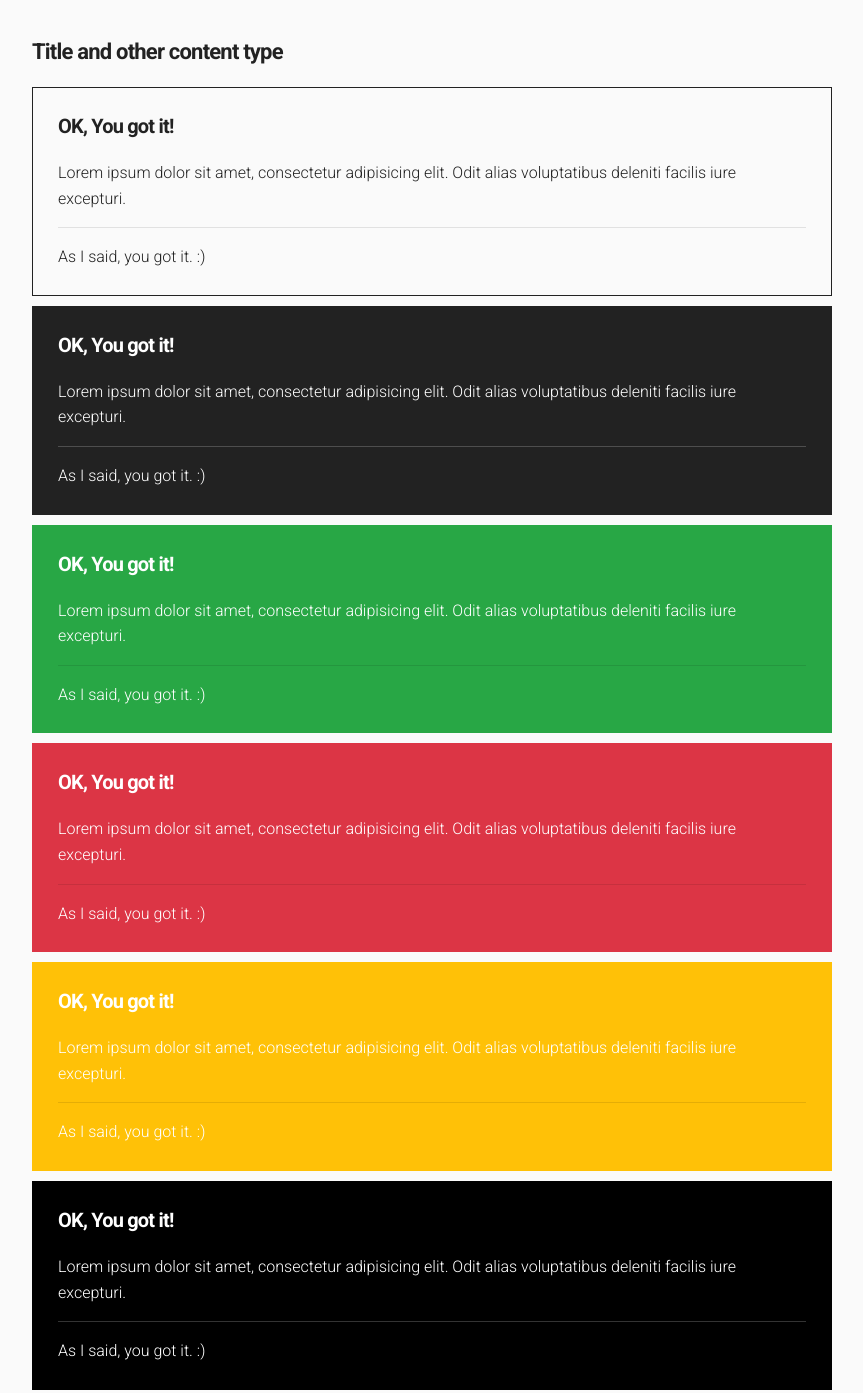
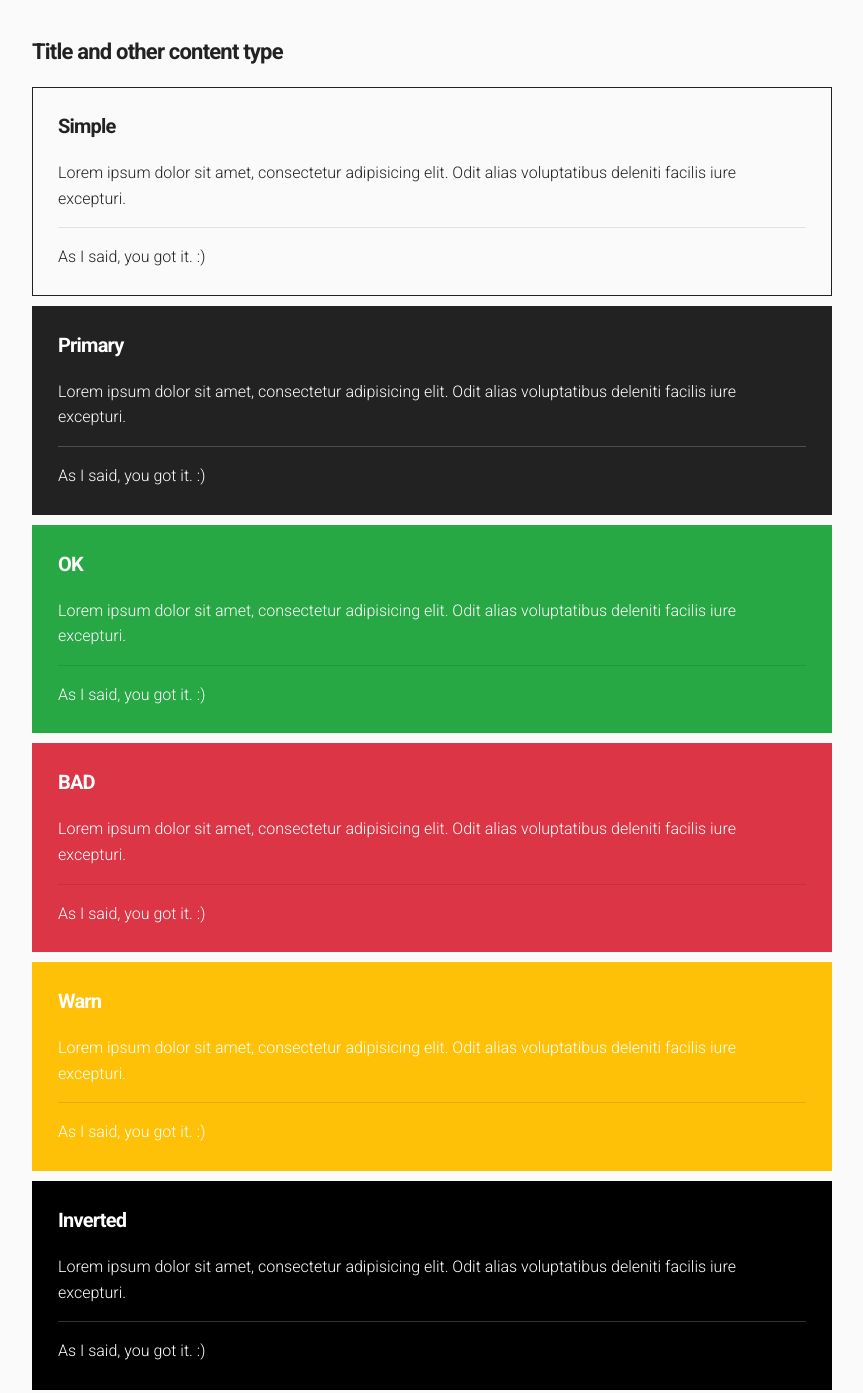
Before and after one commit to djalmaaraujo/minima, a plain HTML site: page index.html in a window 1280 px wide. Shown: the part 2850-4243 px from the top of the page, without its empty margins (208-1071 px from the left). Drawn offline with nearby package versions, Linux system fonts and the light colour scheme.

Commit message:
Update titles

```diff
--- a/index.html
+++ b/index.html
@@ -100,42 +100,42 @@
     <h4 class="mtl">Title and other content type</h4>
 
     <div class="alert" role="alert">
-      <h4>OK, You got it!</h4>
+      <h4>Simple</h4>
       <p>Lorem ipsum dolor sit amet, consectetur adipisicing elit. Odit alias voluptatibus deleniti facilis iure excepturi.</p>
       <hr />
       <p>As I said, you got it. :)</p>
     </div>
 
     <div class="alert alert--primary" role="alert">
-      <h4>OK, You got it!</h4>
+      <h4>Primary</h4>
       <p>Lorem ipsum dolor sit amet, consectetur adipisicing elit. Odit alias voluptatibus deleniti facilis iure excepturi.</p>
       <hr />
       <p>As I said, you got it. :)</p>
     </div>
 
     <div class="alert alert--ok" role="alert">
-      <h4>OK, You got it!</h4>
+      <h4>OK</h4>
       <p>Lorem ipsum dolor sit amet, consectetur adipisicing elit. Odit alias voluptatibus deleniti facilis iure excepturi.</p>
       <hr />
       <p>As I said, you got it. :)</p>
     </div>
 
     <div class="alert alert--bad" role="alert">
-      <h4>OK, You got it!</h4>
+      <h4>BAD</h4>
       <p>Lorem ipsum dolor sit amet, consectetur adipisicing elit. Odit alias voluptatibus deleniti facilis iure excepturi.</p>
       <hr />
       <p>As I said, you got it. :)</p>
     </div>
 
     <div class="alert alert--warn" role="alert">
-      <h4>OK, You got it!</h4>
+      <h4>Warn</h4>
       <p>Lorem ipsum dolor sit amet, consectetur adipisicing elit. Odit alias voluptatibus deleniti facilis iure excepturi.</p>
       <hr />
       <p>As I said, you got it. :)</p>
     </div>
 
     <div class="alert alert--inverted" role="alert">
-      <h4>OK, You got it!</h4>
+      <h4>Inverted</h4>
       <p>Lorem ipsum dolor sit amet, consectetur adipisicing elit. Odit alias voluptatibus deleniti facilis iure excepturi.</p>
       <hr />
       <p>As I said, you got it. :)</p>
```
